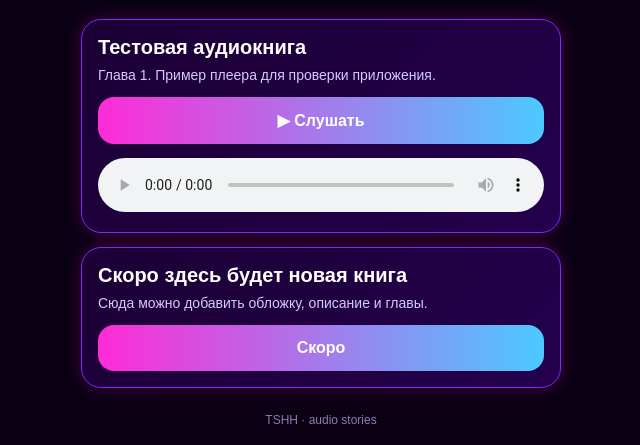
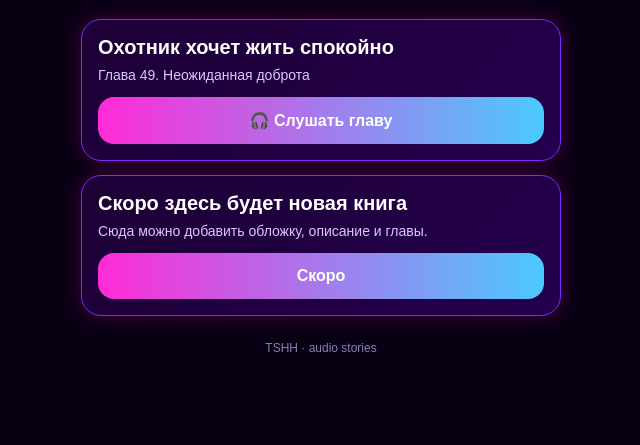
Before and after one commit to Meatuball/audio-player, a plain HTML site: page index.html in a window 1280 px wide. Shown: the part 455-900 px from the top of the page, without its empty margins (319-959 px from the left). After the commit the page ends 828 px from the top, so only its background shows below. Drawn offline with Linux system fonts and the light colour scheme.

Commit message:
Update index.html

```diff
--- a/index.html
+++ b/index.html
@@ -61,9 +61,8 @@ button{
   color:white;
   background:linear-gradient(90deg,#ff2bd6,#4cc9ff);
 }
-audio{
-  width:100%;
-  margin-top:14px;
+a{
+  text-decoration:none;
 }
 .footer{
   text-align:center;
@@ -85,12 +84,12 @@ audio{
   <div class="subtitle">Бесплатные аудиокниги в озвучке TSHH</div>
 
   <div class="card">
-    <div class="book-title">Тестовая аудиокнига</div>
-    <div class="book-desc">Глава 1. Пример плеера для проверки приложения.</div>
-    <button onclick="playAudio()">▶ Слушать</button>
-    <audio id="player" controls>
-      <source src="https://www.soundhelix.com/examples/mp3/SoundHelix-Song-1.mp3" type="audio/mpeg">
-    </audio>
+    <div class="book-title">Охотник хочет жить спокойно</div>
+    <div class="book-desc">Глава 49. Неожиданная доброта</div>
+
+    <a href="https://disk.yandex.ru/d/S1Osfo5U119JPA" target="_blank">
+      <button>🎧 Слушать главу</button>
+    </a>
   </div>
 
   <div class="card">
@@ -103,11 +102,5 @@ audio{
 
 </div>
 
-<script>
-function playAudio(){
-  document.getElementById("player").play();
-}
-</script>
-
 </body>
 </html>
```
